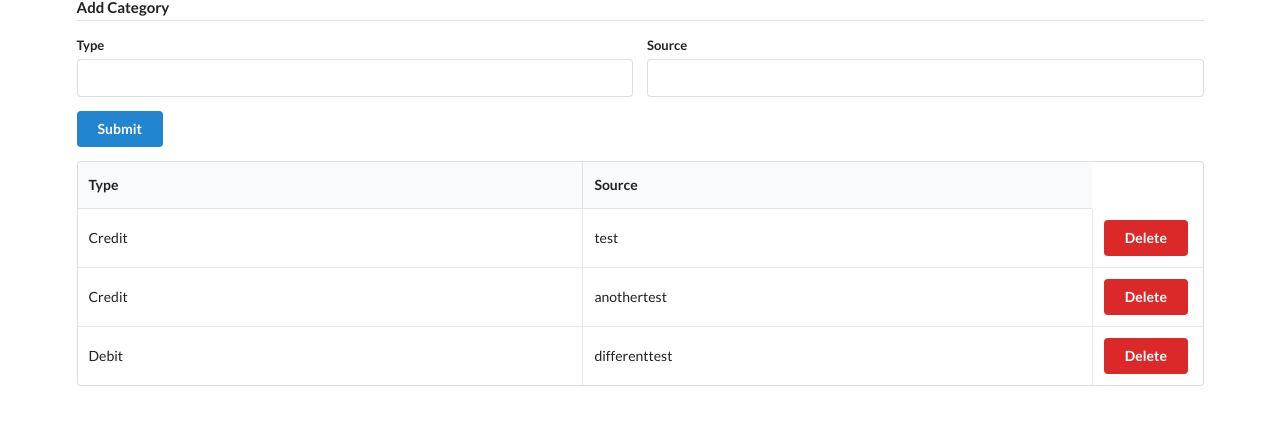
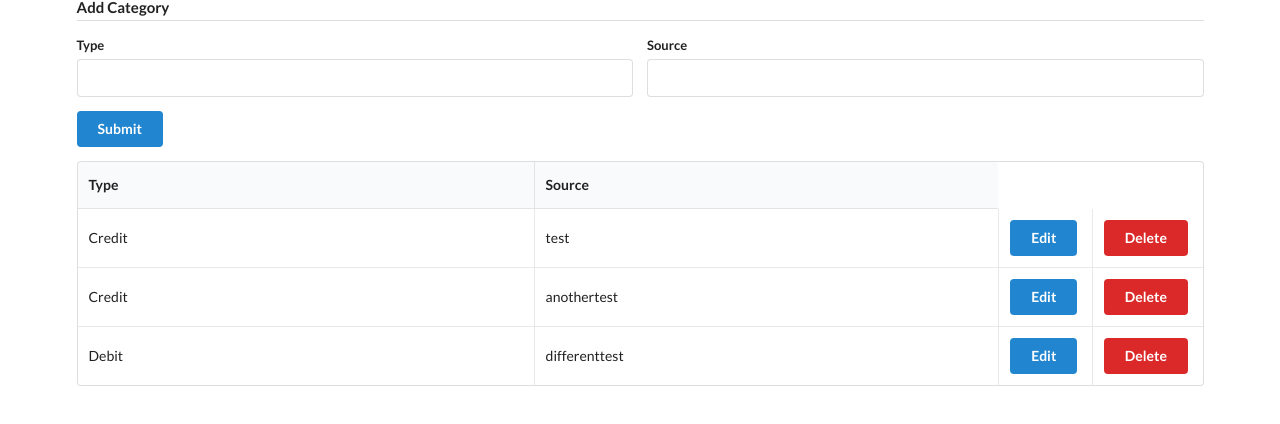
Before and after one commit to thines92/react-redux-budget, a React (Create React App) app: page / in a window 1280 px wide. Shown: the top 424 px of the page. Built offline with nearby package versions, Linux system fonts and the light colour scheme.

Commit message:
add edit button

```diff
--- a/src/components/transaction.js
+++ b/src/components/transaction.js
@@ -9,6 +9,7 @@ class Transaction extends React.Component {
             <tr>
                 <td datalabel="type">{type}</td>
                 <td datalabel="source">{source}</td>
+                <td datalabel="edit"><button className="ui button primary">Edit</button></td>
                 <td datalabel="delete"><button className="ui button red" onClick={this.props.deleteTransaction.bind(this, id)}>Delete</button></td>
             </tr>
         )
--- a/src/components/transactionTable.js
+++ b/src/components/transactionTable.js
@@ -37,6 +37,10 @@ class TransactionTable extends React.Component {
     });
   };
 
+  handleEditTransaction = (transaction) => {
+    return;
+  };
+
   render() {
     return (
       <div className="ui container stackable">
```
